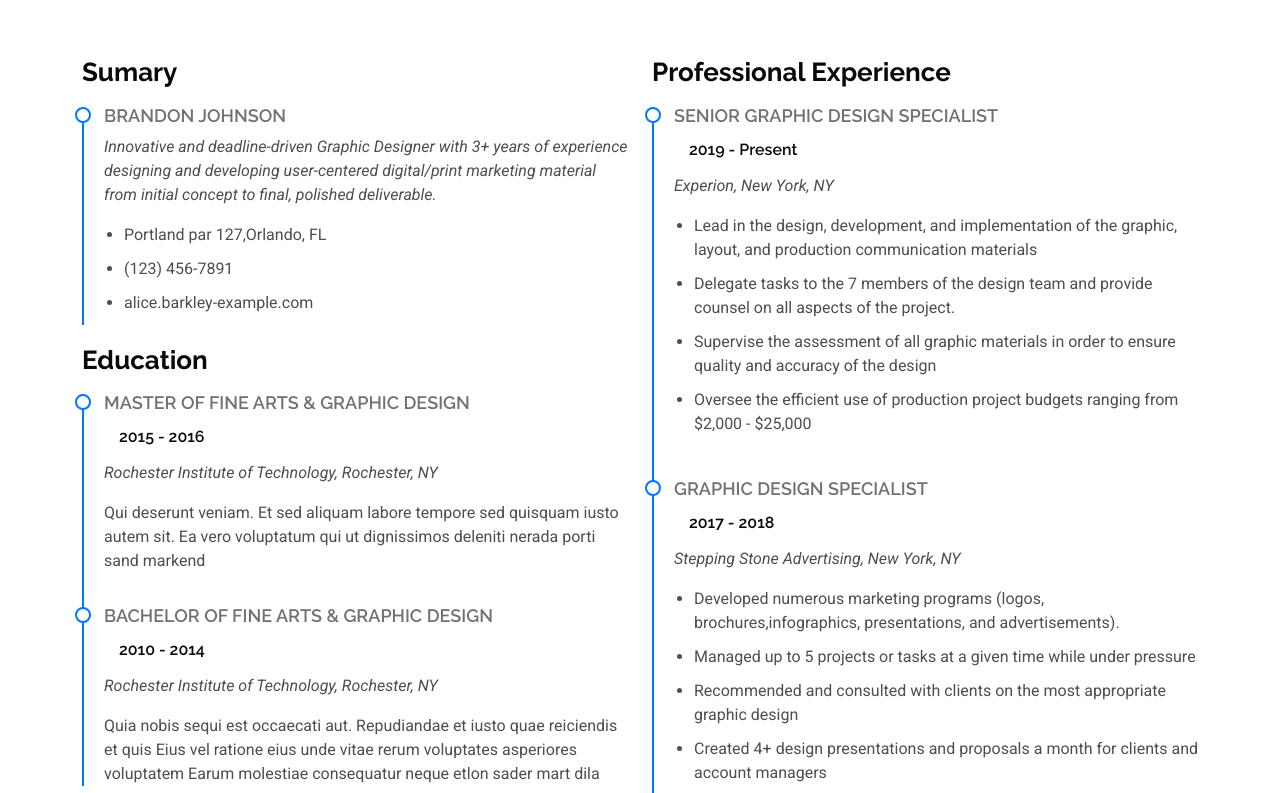
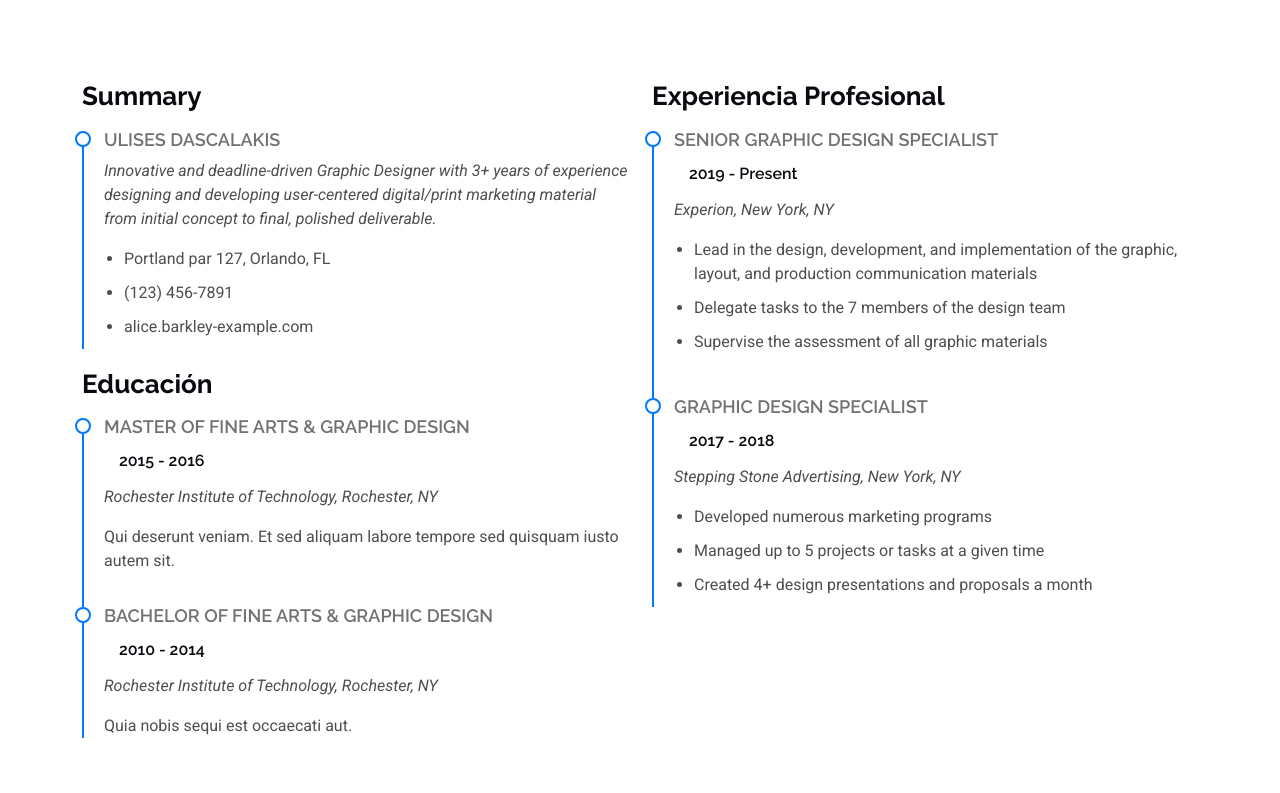
Before and after one commit to MariNaselli/marinaselli.github.io, an Angular app: page /about in a window 1280 px wide. Shown: the part 1627-2420 px from the top of the page. Built offline with nearby package versions, Linux system fonts and the light colour scheme.

Commit message:
🛠️ src/app/components/sections/resume/resume.component.html -> Updated static content to dynamic data. 🛠️ src/app/components/sections/resume/resume.component.ts -> Added OnInit interface; fetched dynamic resumeData.

```diff
--- a/src/app/components/sections/resume/resume.component.html
+++ b/src/app/components/sections/resume/resume.component.html
@@ -2,114 +2,46 @@
   <!-- Section Title -->
   <div class="container section-title" data-aos="fade-up">
     <h2>Resume</h2>
-      <p>
-        Necessitatibus eius consequatur ex aliquid fuga eum quidem sint
-        consectetur velit
-      </p>
+    <p>{{ resumeData?.description }}</p>
   </div>
   <!-- End Section Title -->
 
   <div class="container">
     <div class="row">
       <div class="col-lg-6" data-aos="fade-up" data-aos-delay="100">
-          <h3 class="resume-title">Sumary</h3>
+        <h3 class="resume-title">Summary</h3>
 
         <div class="resume-item pb-0">
-            <h4>Brandon Johnson</h4>
-            <p>
-              <em
-                >Innovative and deadline-driven Graphic Designer with 3+ years
-                of experience designing and developing user-centered
-                digital/print marketing material from initial concept to final,
-                polished deliverable.</em
-              >
-            </p>
+          <h4>{{ resumeData?.name }}</h4>
+          <p><em>{{ resumeData?.description }}</em></p>
           <ul>
-              <li>Portland par 127,Orlando, FL</li>
-              <li>(123) 456-7891</li>
-              <li>alice.barkley-example.com</li>
+            <li>{{ resumeData?.location }}</li>
+            <li>{{ resumeData?.phone }}</li>
+            <li>{{ resumeData?.email }}</li>
           </ul>
         </div>
-          <!-- Edn Resume Item -->
 
-          <h3 class="resume-title">Education</h3>
-          <div class="resume-item">
-            <h4>Master of Fine Arts &amp; Graphic Design</h4>
-            <h5>2015 - 2016</h5>
-            <p><em>Rochester Institute of Technology, Rochester, NY</em></p>
-            <p>
-              Qui deserunt veniam. Et sed aliquam labore tempore sed quisquam
-              iusto autem sit. Ea vero voluptatum qui ut dignissimos deleniti
-              nerada porti sand markend
-            </p>
+        <h3 class="resume-title">Educación</h3>
+
+        <div *ngFor="let edu of resumeData?.education" class="resume-item">
+          <h4>{{ edu.degree }}</h4>
+          <h5>{{ edu.year }}</h5>
+          <p><em>{{ edu.institution }}</em></p>
+          <p>{{ edu.details }}</p>
         </div>
-          <!-- Edn Resume Item -->
-
-          <div class="resume-item">
-            <h4>Bachelor of Fine Arts &amp; Graphic Design</h4>
-            <h5>2010 - 2014</h5>
-            <p><em>Rochester Institute of Technology, Rochester, NY</em></p>
-            <p>
-              Quia nobis sequi est occaecati aut. Repudiandae et iusto quae
-              reiciendis et quis Eius vel ratione eius unde vitae rerum
-              voluptates asperiores voluptatem Earum molestiae consequatur neque
-              etlon sader mart dila
-            </p>
-          </div>
-          <!-- Edn Resume Item -->
       </div>
 
       <div class="col-lg-6" data-aos="fade-up" data-aos-delay="200">
-          <h3 class="resume-title">Professional Experience</h3>
-          <div class="resume-item">
-            <h4>Senior graphic design specialist</h4>
-            <h5>2019 - Present</h5>
-            <p><em>Experion, New York, NY </em></p>
+        <h3 class="resume-title">Experiencia Profesional</h3>
+
+        <div *ngFor="let exp of resumeData?.experience" class="resume-item">
+          <h4>{{ exp.position }}</h4>
+          <h5>{{ exp.year }}</h5>
+          <p><em>{{ exp.company }}</em></p>
           <ul>
-              <li>
-                Lead in the design, development, and implementation of the
-                graphic, layout, and production communication materials
-              </li>
-              <li>
-                Delegate tasks to the 7 members of the design team and provide
-                counsel on all aspects of the project.
-              </li>
-              <li>
-                Supervise the assessment of all graphic materials in order to
-                ensure quality and accuracy of the design
-              </li>
-              <li>
-                Oversee the efficient use of production project budgets ranging
-                from $2,000 - $25,000
-              </li>
+            <li *ngFor="let resp of exp.responsibilities">{{ resp }}</li>
           </ul>
         </div>
-          <!-- Edn Resume Item -->
-
-          <div class="resume-item">
-            <h4>Graphic design specialist</h4>
-            <h5>2017 - 2018</h5>
-            <p><em>Stepping Stone Advertising, New York, NY</em></p>
-            <ul>
-              <li>
-                Developed numerous marketing programs (logos,
-                brochures,infographics, presentations, and advertisements).
-              </li>
-              <li>
-                Managed up to 5 projects or tasks at a given time while under
-                pressure
-              </li>
-              <li>
-                Recommended and consulted with clients on the most appropriate
-                graphic design
-              </li>
-              <li>
-                Created 4+ design presentations and proposals a month for
-                clients and account managers
-              </li>
-            </ul>
-          </div>
-          <!-- Edn Resume Item -->
       </div>
     </div>
   </div>
--- a/src/app/components/sections/resume/resume.component.ts
+++ b/src/app/components/sections/resume/resume.component.ts
@@ -1,12 +1,24 @@
-import { Component } from '@angular/core';
+import { CommonModule } from '@angular/common';
+import { Component, OnInit } from '@angular/core';
+import { ResumeService } from './services/resume.service';
 
 @Component({
   selector: 'section-resume',
   standalone: true,
-  imports: [],
+  imports: [CommonModule],
   templateUrl: './resume.component.html',
   styleUrl: './resume.component.css'
 })
-export class ResumeComponent {
+export class ResumeComponent implements OnInit{
 
+  resumeData: any;
+
+  constructor(private resumeService: ResumeService){}
+
+  ngOnInit(): void {
+    // Llamar al servicio para obtener los datos
+    this.resumeService.getResumeData().subscribe((data) => {
+      this.resumeData = data.resume;
+    });
+  }
 }
--- /dev/null
+++ b/src/app/components/sections/resume/services/resume.service.ts
@@ -0,0 +1,17 @@
+import { HttpClient } from '@angular/common/http';
+import { Injectable } from '@angular/core';
+import { Observable } from 'rxjs';
+
+@Injectable({
+  providedIn: 'root'
+})
+export class ResumeService {
+
+  private mockDataResume = 'assets/mocks/resume.json';
+
+  constructor(private http: HttpClient) { }
+
+  getResumeData(): Observable<any> {
+    return this.http.get<any>(this.mockDataResume);
+  }
+}
--- /dev/null
+++ b/src/assets/mocks/resume.json
@@ -0,0 +1,45 @@
+{
+  "resume": {
+    "name": "Ulises Dascalakis",
+    "description": "Innovative and deadline-driven Graphic Designer with 3+ years of experience designing and developing user-centered digital/print marketing material from initial concept to final, polished deliverable.",
+    "location": "Portland par 127, Orlando, FL",
+    "phone": "(123) 456-7891",
+    "email": "alice.barkley-example.com",
+    "education": [
+      {
+        "degree": "Master of Fine Arts & Graphic Design",
+        "year": "2015 - 2016",
+        "institution": "Rochester Institute of Technology, Rochester, NY",
+        "details": "Qui deserunt veniam. Et sed aliquam labore tempore sed quisquam iusto autem sit."
+      },
+      {
+        "degree": "Bachelor of Fine Arts & Graphic Design",
+        "year": "2010 - 2014",
+        "institution": "Rochester Institute of Technology, Rochester, NY",
+        "details": "Quia nobis sequi est occaecati aut."
+      }
+    ],
+    "experience": [
+      {
+        "position": "Senior graphic design specialist",
+        "year": "2019 - Present",
+        "company": "Experion, New York, NY",
+        "responsibilities": [
+          "Lead in the design, development, and implementation of the graphic, layout, and production communication materials",
+          "Delegate tasks to the 7 members of the design team",
+          "Supervise the assessment of all graphic materials"
+        ]
+      },
+      {
+        "position": "Graphic design specialist",
+        "year": "2017 - 2018",
+        "company": "Stepping Stone Advertising, New York, NY",
+        "responsibilities": [
+          "Developed numerous marketing programs",
+          "Managed up to 5 projects or tasks at a given time",
+          "Created 4+ design presentations and proposals a month"
+        ]
+      }
+    ]
+  }
+}
```
Also changed, not shown: 1 other file (tests, documents, lock files or other folders). Lines whose indentation alone changed are shown as unchanged.
